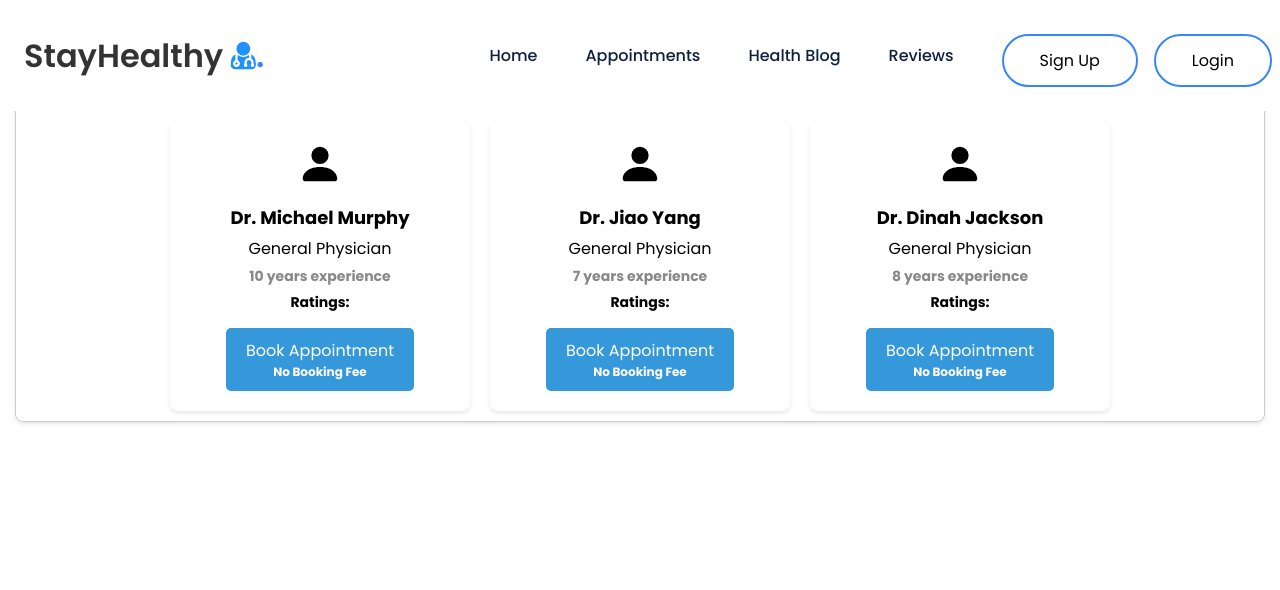
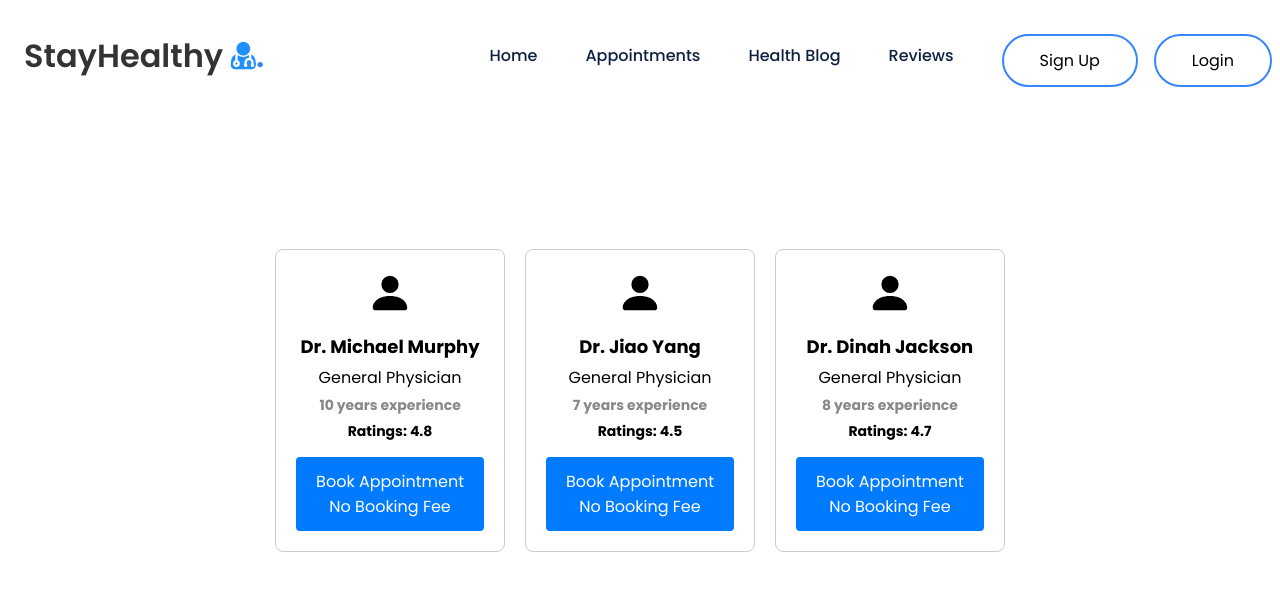
Before and after one commit to shahidullahmc/react-med_appt, a React (Create React App) app: page /Login in a window 1280 px wide. Both pictures are taken after a click on the item "Appointments". Shown: the top 590 px of the page. Built offline with nearby package versions, Linux system fonts and the light colour scheme.

Commit message:
implement booking and cancel

```diff
--- a/src/Components/DoctorCard/DoctorCard.css
+++ b/src/Components/DoctorCard/DoctorCard.css
@@ -1,204 +1,41 @@
-.doctor-card-container {
-  width: auto;
-  height: 300%;
+.doctor-cards-container {
+    display: flex;
+    justify-content: center;
+    align-items: center;
+    height: 100vh;
+  }
+
+  .doctor-card {
+    margin: 10px;
+    padding: 20px;
     border: 1px solid #ccc;
     border-radius: 8px;
-  overflow: hidden;
-  display: flex;
-  justify-content: center;
-  flex-wrap: wrap;
-  margin: 100px 15px 15px 15px;
-  box-shadow: 0 2px 4px rgba(0, 0, 0, 0.1);
-  margin-bottom: 20px;
-}
-.cancel-appointment {
-  background-color: red;
   }
 
-.doctor-card-details-container {
-  width: 300px; /* Set a fixed width for each card */
-  margin: 20px 10px 10px 10px; /* Adjust top margin to create space */
-  box-shadow: 0 2px 4px rgba(0, 0, 0, 0.1);
-  border-radius: 8px;
-  overflow: hidden;
-  display: flex;
-  flex-direction: column; /* Stack children vertically within the card */
-  align-items: center; /* Center items horizontally within the card */
-  background-color: #fff; /* Set a background color for the card */
-}
-.doctor-card-details-container:hover {
-  box-shadow: 0 4px 8px rgba(0, 0, 0, 0.2); /* Add a subtle shadow on hover */
-}
-
-.doctor-card-profile-image-container {
-  text-align: center;
-  margin-bottom: 10px;
-}
-
-.doctor-card-profile-image-container img {
-  width: 120px;
-  height: 120px;
-  border-radius: 50%;
-}
-
-.doctor-card-details {
-  text-align: center;
-}
-
-.doctor-card-detail-name {
-  font-size: 18px;
-  font-weight: bold;
-  margin-bottom: 5px;
-}
-
-.doctor-card-detail-speciality {
-  font-size: 16px;
-  margin-bottom: 5px;
-}
-
-.doctor-card-detail-experience {
-  font-size: 14px;
-  color: #888;
-  margin-bottom: 5px;
-  font-weight: bold;
-}
-
-.doctor-card-detail-location,
-.doctor-card-detail-clinic,
-.doctor-card-detail-consultationfees {
-  font-size: 14px;
-  margin-bottom: 5px;
-}
-.doctor-card-detail-consultationfees{
-  font-weight: bold;
-
-}
-
-.book-appointment-btn {
-  background-color: #3498db;
-  color: #fff;
-  border: none;
-  padding: 10px 20px;
-  font-size: 16px;
-  border-radius: 5px;
-  cursor: pointer;
-}
-
-.book-appointment-btn div:nth-child(2) {
-  font-size: 12px;
-  font-weight: bold;
-}
-.modal-container {
+  .appointment-modal {
     position: fixed;
     top: 0;
     left: 0;
     width: 100%;
     height: 100%;
-background-color: rgba(0, 0, 0, 0.5);
+    background: rgba(0, 0, 0, 0.5);
     display: flex;
     justify-content: center;
     align-items: center;
   }
 
   .modal-content {
-background-color: #fff;
+    background: #fff;
     padding: 20px;
-border-radius: 5px;
-box-shadow: 0 2px 4px rgba(0, 0, 0, 0.2);
-max-width: 400px;
-text-align: center;
+    border-radius: 8px;
   }
 
-.modal-content h3 {
-margin-top: 0;
+  .close-modal {
+    position: absolute;
+    top: 30px;
+    right: 10px;
+    cursor: pointer;
+    background: none;
+    border: none;
+    padding: 0;
   }
-
-.modal-content p {
-margin-bottom: 20px;
-}
-
-.modal-btn {
-display: inline-block;
-padding: 8px 16px;
-background-color: #2196f3;
-color: #fff;
-border: none;
-border-radius: 4px;
-cursor: pointer;
-transition: background-color 0.3s ease;
-}
-.doctorbg{
--webkit-scrollbar {
-  display: none;
-}
-
-
-
-}
-.modal-btn:hover {
-background-color: #0d8af5;
-}
-
-.cancel-appointment-btn {
-display: inline-block;
-padding: 8px 16px;
-background-color: #f44336;
-color: #fff;
-border: none;
-border-radius: 4px;
-cursor: pointer;
-transition: background-color 0.3s ease;
-}
-
-.cancel-appointment-btn:hover {
-background-color: #d63027;
-}
-.appointment-form {
-max-width: 400px;
-margin: 0 auto;
-padding: 20px;
-background-color: #f5f5f5;
-border-radius: 8px;
-height: auto;
-overflow-y: auto;
-}
-
-.form-group {
-margin-bottom: 20px;
-}
-
-label {
-display: block;
-font-weight: bold;
-margin-bottom: 8px;
-}
-
-input,
-textarea {
-width: 100%;
-padding: 12px;
-border: 1px solid #ccc;
-border-radius: 4px;
-font-size: 16px;
-}
-
-button {
-padding: 12px 20px;
-background-color: #007bff;
-color: #fff;
-border: none;
-border-radius: 4px;
-cursor: pointer;
-font-size: 16px;
-}
-
-button:hover {
-background-color: #0056b3;
-}
-
-
-.btnslot{
-background-color: green;
-cursor: pointer;
-/* color: rgb(249, 60, 60); */
-}
--- a/src/Components/DoctorCard/DoctorCard.js
+++ b/src/Components/DoctorCard/DoctorCard.js
@@ -1,7 +1,6 @@
 import React, { useState } from 'react';
-import 'reactjs-popup/dist/index.css';
 import './DoctorCard.css';
-import AppointmentForm from '../AppointmentForm/AppointmentForm'
+import AppointmentForm from '../AppointmentForm/AppointmentForm';
 import { v4 as uuidv4 } from 'uuid';
 
 const DoctorCard = ({ name, speciality, experience, ratings, profilePic }) => {
@@ -28,71 +27,66 @@ const DoctorCard = ({ name, speciality, experience, ratings, profilePic }) => {
   };
 
   return (
-    <div className="doctor-card-container">
-      <div className="doctor-card-details-container">
+    <div className="doctor-card">
+      <div className="doctor-card-details">
         <div className="doctor-card-profile-image-container">
           <svg xmlns="http://www.w3.org/2000/svg" width="46" height="46" fill="currentColor" class="bi bi-person-fill" viewBox="0 0 16 16">
             <path d="M3 14s-1 0-1-1 1-4 6-4 6 3 6 4-1 1-1 1H3zm5-6a3 3 0 1 0 0-6 3 3 0 0 0 0 6z" />
           </svg>
         </div>
-        <div className="doctor-card-details">
-          <div className="doctor-card-detail-name">Dr. Michael Murphy</div>
-          <div className="doctor-card-detail-speciality">General Physician</div>
-          <div className="doctor-card-detail-experience">10 years experience</div>
+        <div>
+          <div className="doctor-card-detail-name">{name}</div>
+          <div className="doctor-card-detail-speciality">{speciality}</div>
+          <div className="doctor-card-detail-experience">{experience} years experience</div>
           <div className="doctor-card-detail-consultationfees">Ratings: {ratings}</div>
           <button className="book-appointment-btn" onClick={handleBooking}>
-            <div>Book Appointment</div>
+            <div>{appointments.length > 0 ? 'Cancel Appointment' : 'Book Appointment'}</div>
             <div>No Booking Fee</div>
           </button>
         </div>
       </div>
-      <div className="doctor-card-details-container">
-        <div className="doctor-card-profile-image-container">
-          <svg xmlns="http://www.w3.org/2000/svg" width="46" height="46" fill="currentColor" class="bi bi-person-fill" viewBox="0 0 16 16">
-            <path d="M3 14s-1 0-1-1 1-4 6-4 6 3 6 4-1 1-1 1H3zm5-6a3 3 0 1 0 0-6 3 3 0 0 0 0 6z" />
-          </svg>
-        </div>
-        <div className="doctor-card-details">
-          <div className="doctor-card-detail-name">Dr. Jiao Yang</div>
-          <div className="doctor-card-detail-speciality">General Physician</div>
-          <div className="doctor-card-detail-experience">7 years experience</div>
-          <div className="doctor-card-detail-consultationfees">Ratings: {ratings}</div>
-          <button className="book-appointment-btn" onClick={handleBooking}>
-            <div>Book Appointment</div>
-            <div>No Booking Fee</div>
-          </button>
-        </div>
-      </div>
-      <div className="doctor-card-details-container">
-        <div className="doctor-card-profile-image-container">
-          <svg xmlns="http://www.w3.org/2000/svg" width="46" height="46" fill="currentColor" class="bi bi-person-fill" viewBox="0 0 16 16">
-            <path d="M3 14s-1 0-1-1 1-4 6-4 6 3 6 4-1 1-1 1H3zm5-6a3 3 0 1 0 0-6 3 3 0 0 0 0 6z" />
-          </svg>
-        </div>
-        <div className="doctor-card-details">
-          <div className="doctor-card-detail-name">Dr. Dinah Jackson</div>
-          <div className="doctor-card-detail-speciality">General Physician</div>
-          <div className="doctor-card-detail-experience">8 years experience</div>
-          <div className="doctor-card-detail-consultationfees">Ratings: {ratings}</div>
-          <button className="book-appointment-btn" onClick={handleBooking}>
-            <div>Book Appointment</div>
-            <div>No Booking Fee</div>
-          </button>
-        </div>
-      </div>
+
       {showModal && (
         <div className="appointment-modal">
           <div className="modal-content">
             <button className="close-modal" onClick={() => setShowModal(false)}>
               Close
             </button>
+            {appointments.length > 0 ? (
+              <>
+                <h3 style={{ textAlign: 'center' }}>Appointment Canceled!</h3>
+                {/* Display canceled appointments */}
+                {appointments.map((appointment) => (
+                  <div className="bookedInfo" key={appointment.id}>
+                    <p>Name: {appointment.name}</p>
+                    <p>Phone Number: {appointment.phoneNumber}</p>
+                  </div>
+                ))}
+              </>
+            ) : (
               <AppointmentForm onSubmit={handleFormSubmit} />
+            )}
           </div>
         </div>
       )}
 
+      {/* Display appointments */}
+      {appointments.map((appointment) => (
+        <div key={appointment.id}>
+          {/* Display appointment details */}
+          <button onClick={() => handleCancel(appointment.id)}>Cancel Appointment</button>
+        </div>
+      ))}
     </div>
   );
 };
 
-export default DoctorCard;
+export default function App() {
+  return (
+    <div className="doctor-cards-container">
+      <DoctorCard name="Dr. Michael Murphy" speciality="General Physician" experience="10" ratings="4.8" />
+      <DoctorCard name="Dr. Jiao Yang" speciality="General Physician" experience="7" ratings="4.5" />
+      <DoctorCard name="Dr. Dinah Jackson" speciality="General Physician" experience="8" ratings="4.7" />
+    </div>
+  );
+}
```
Lines whose indentation alone changed are shown as unchanged.
